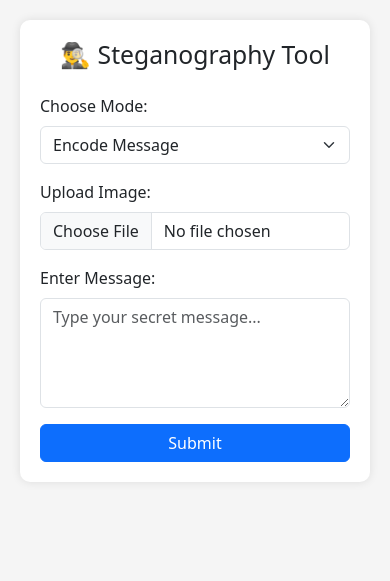
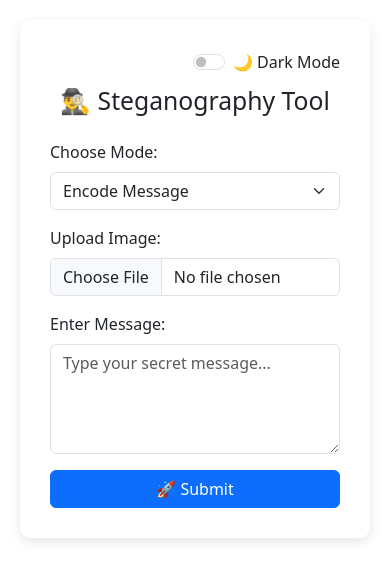
Before and after one commit to HexaRecon/stegano-tool, a Flask app: page / in a window 390 px wide. Shown: the top 581 px of the page. Run offline with Flask 3, Linux system fonts and the light colour scheme.

```diff
--- a/templates/index.html
+++ b/templates/index.html
@@ -1,5 +1,5 @@
 <!DOCTYPE html>
-<html lang="en">
+<html lang="en" data-bs-theme="light">
 <head>
   <meta charset="UTF-8">
   <meta name="viewport" content="width=device-width, initial-scale=1">
@@ -8,26 +8,50 @@
   <style>
     body {
       padding: 20px;
-      background: #f5f5f5;
+      background-color: var(--bs-body-bg);
+      color: var(--bs-body-color);
+      transition: background-color 0.4s ease, color 0.4s ease;
     }
     .container {
       max-width: 600px;
       margin: auto;
-      background: white;
+      background: var(--bs-body-bg);
       padding: 30px;
       border-radius: 10px;
-      box-shadow: 0px 0px 10px rgba(0,0,0,0.1);
+      box-shadow: 0px 4px 12px rgba(0, 0, 0, 0.1);
+      animation: slideIn 0.6s ease;
     }
-    @media (max-width: 600px) {
-      .container {
-        padding: 20px;
+    @keyframes slideIn {
+      from {
+        opacity: 0;
+        transform: translateY(30px);
       }
+      to {
+        opacity: 1;
+        transform: translateY(0);
+      }
+    }
+    .dark-toggle {
+      display: flex;
+      justify-content: end;
+      margin-bottom: 10px;
+    }
+    .form-switch .form-check-input {
+      cursor: pointer;
     }
   </style>
 </head>
 <body>
   <div class="container">
+    <div class="dark-toggle">
+      <div class="form-check form-switch">
+        <input class="form-check-input" type="checkbox" id="darkModeToggle">
+        <label class="form-check-label" for="darkModeToggle">🌙 Dark Mode</label>
+      </div>
+    </div>
+
     <h2 class="mb-4 text-center">🕵️‍♂️ Steganography Tool</h2>
+
     <form method="POST" enctype="multipart/form-data">
       <div class="mb-3">
         <label class="form-label">Choose Mode:</label>
@@ -44,7 +68,7 @@
         <label class="form-label">Enter Message:</label>
         <textarea name="message" class="form-control" rows="4" placeholder="Type your secret message..."></textarea>
       </div>
-      <button type="submit" class="btn btn-primary w-100">Submit</button>
+      <button type="submit" class="btn btn-primary w-100">🚀 Submit</button>
     </form>
 
     {% if result %}
@@ -52,29 +76,35 @@
         🔓 <strong>Hidden Message Found:</strong><br>
         <div id="decodedMessage">{{ result }}</div>
       </div>
-      <script>
-        setTimeout(() => {
-          document.querySelector('.alert').style.display = 'none';
-        }, 20000); // Hide after 20 seconds
-      </script>
     {% endif %}
   </div>
 
   <script>
-    // Hide message box if decode selected
+    // Show/hide message box
     const modeSelect = document.querySelector('select[name="mode"]');
     const messageBox = document.getElementById('messageBox');
+    modeSelect.addEventListener('change', () => {
+      messageBox.style.display = modeSelect.value === 'decode' ? 'none' : 'block';
+    });
+    modeSelect.dispatchEvent(new Event('change')); // initialize
 
-    function toggleMessageBox() {
-      if (modeSelect.value === 'decode') {
-        messageBox.style.display = 'none';
-      } else {
-        messageBox.style.display = 'block';
+    // Dark Mode toggle
+    const toggle = document.getElementById('darkModeToggle');
+    toggle.addEventListener('change', () => {
+      document.documentElement.setAttribute('data-bs-theme', toggle.checked ? 'dark' : 'light');
+    });
+
+    // Optional: Keep theme preference in local storage
+    window.addEventListener('DOMContentLoaded', () => {
+      const savedTheme = localStorage.getItem('theme');
+      if (savedTheme === 'dark') {
+        document.documentElement.setAttribute('data-bs-theme', 'dark');
+        toggle.checked = true;
       }
-    }
-
-    modeSelect.addEventListener('change', toggleMessageBox);
-    toggleMessageBox(); // initial load
+    });
+    toggle.addEventListener('change', () => {
+      localStorage.setItem('theme', toggle.checked ? 'dark' : 'light');
+    });
   </script>
 </body>
 </html>
```
